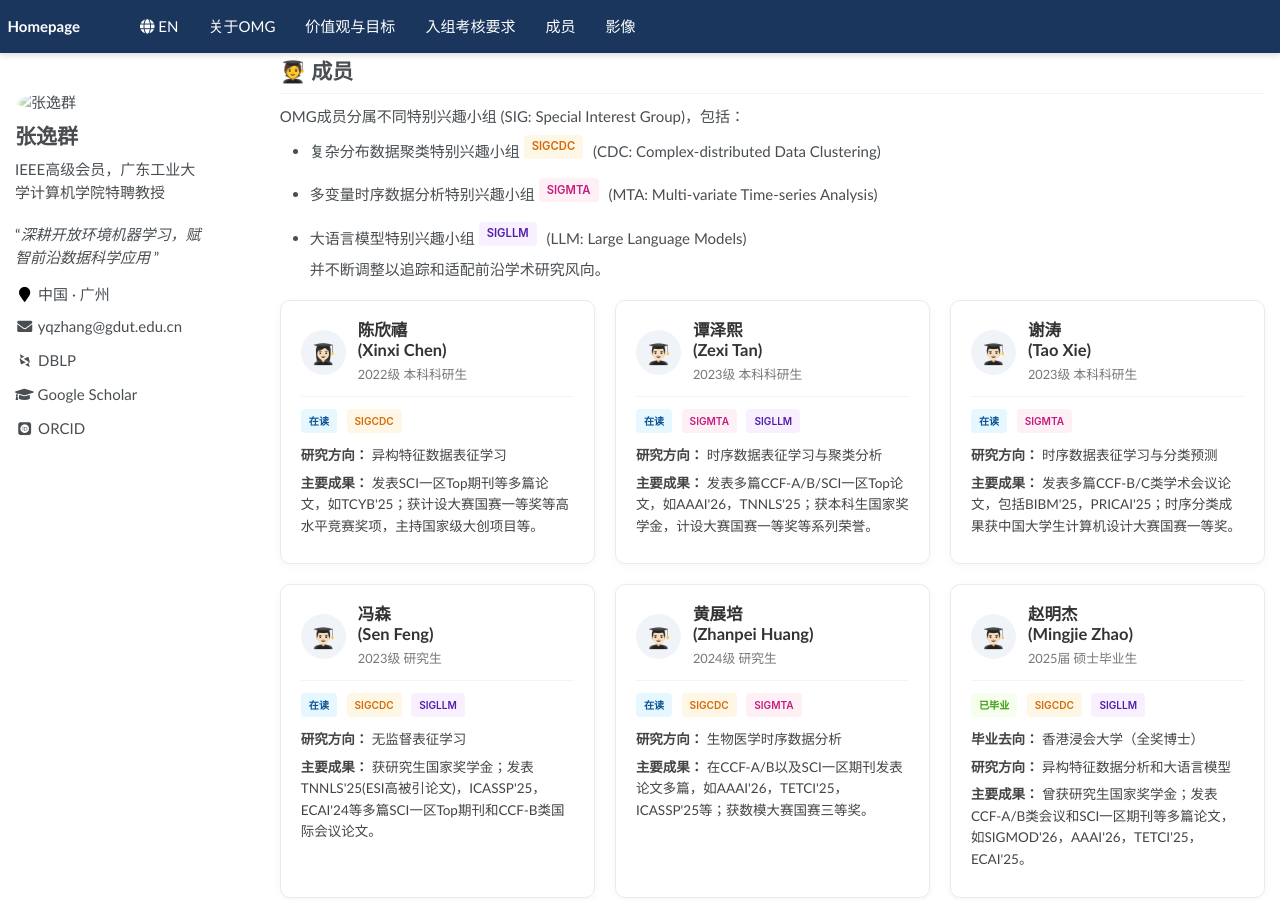
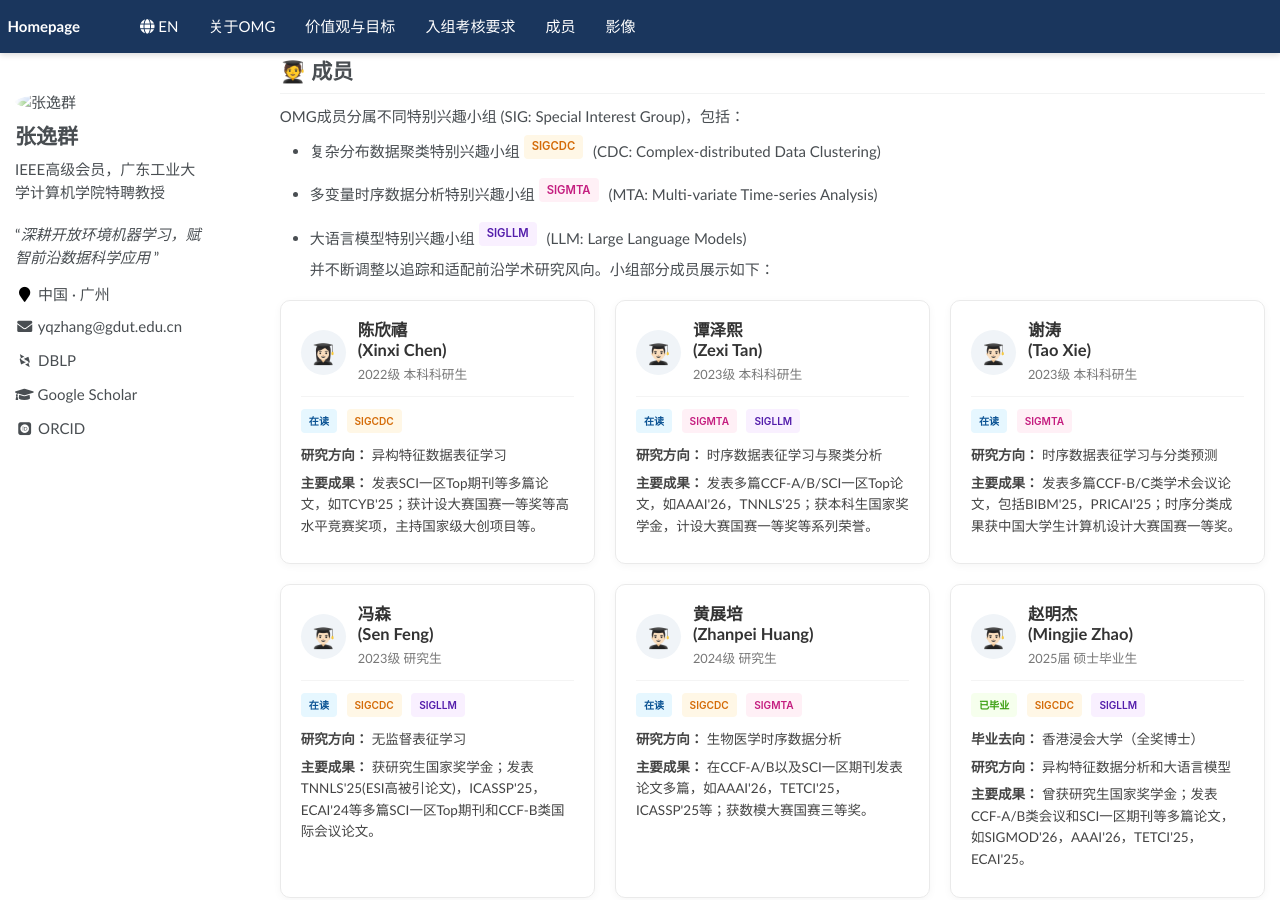
Before and after one commit to yqzhang-Zz/zh-OMG, a Jekyll site: the page built from _pages/about.md, in a window 1280 px wide and 900 px high, scrolled down 2118 px. Built offline with Jekyll 4.4.1, drawn with Linux system fonts in a browser that asks for light colours; some web fonts are replaced.

Commit message:
Update about.md

```diff
--- a/_pages/about.md
+++ b/_pages/about.md
@@ -104,7 +104,7 @@ OMG成员分属不同特别兴趣小组 (SIG: Special Interest Group)，包括
 - 复杂分布数据聚类特别兴趣小组 <span class="tag tag-sigcdc">SIGCDC</span> (CDC: Complex-distributed Data Clustering)<br>
 - 多变量时序数据分析特别兴趣小组 <span class="tag tag-sigmta">SIGMTA</span> (MTA: Multi-variate Time-series Analysis)<br>
 - 大语言模型特别兴趣小组 <span class="tag tag-sigllm">SIGLLM</span> (LLM: Large Language Models)<br>
-并不断调整以追踪和适配前沿学术研究风向。
+并不断调整以追踪和适配前沿学术研究风向。小组部分成员展示如下：
 
 <style>
 /* 极简明亮的卡片网格布局 */
```
